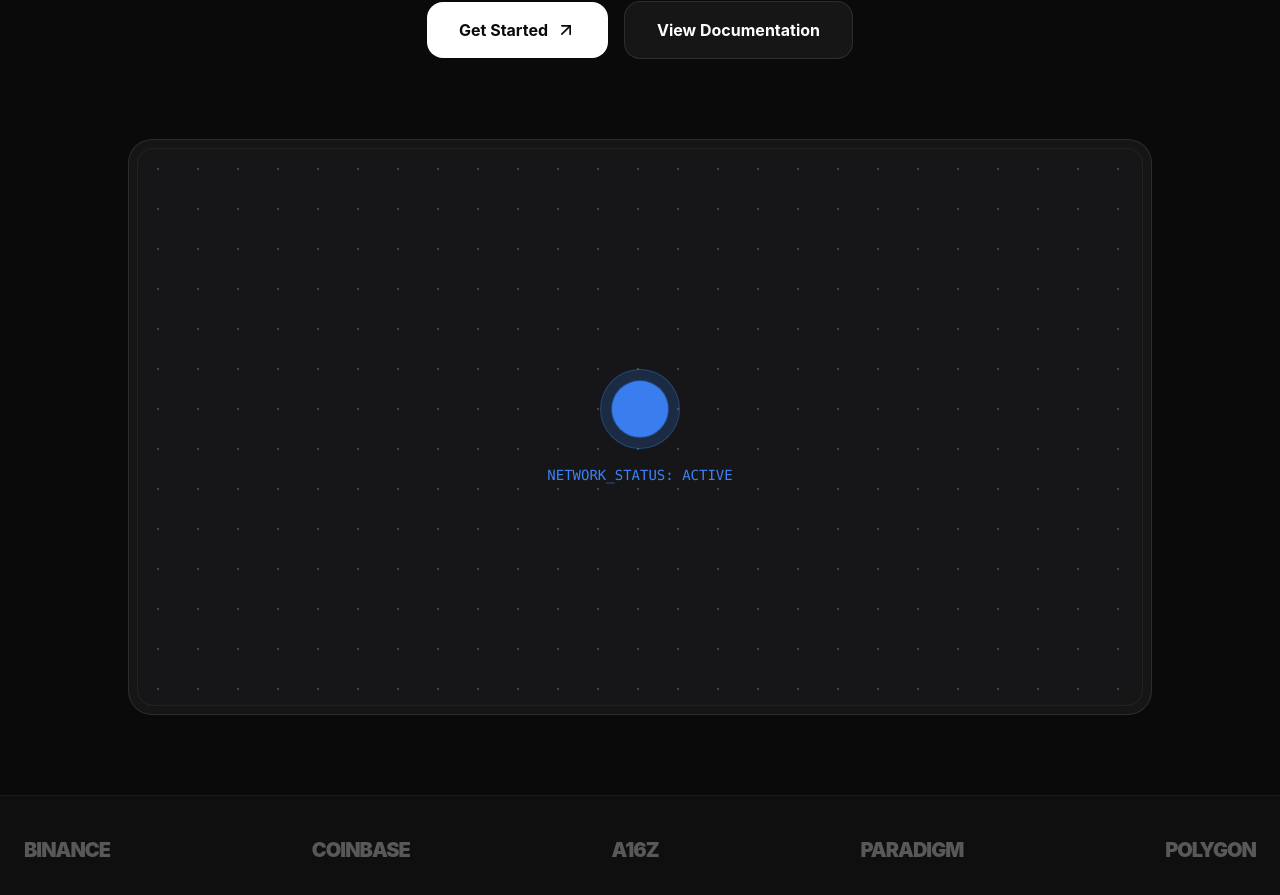
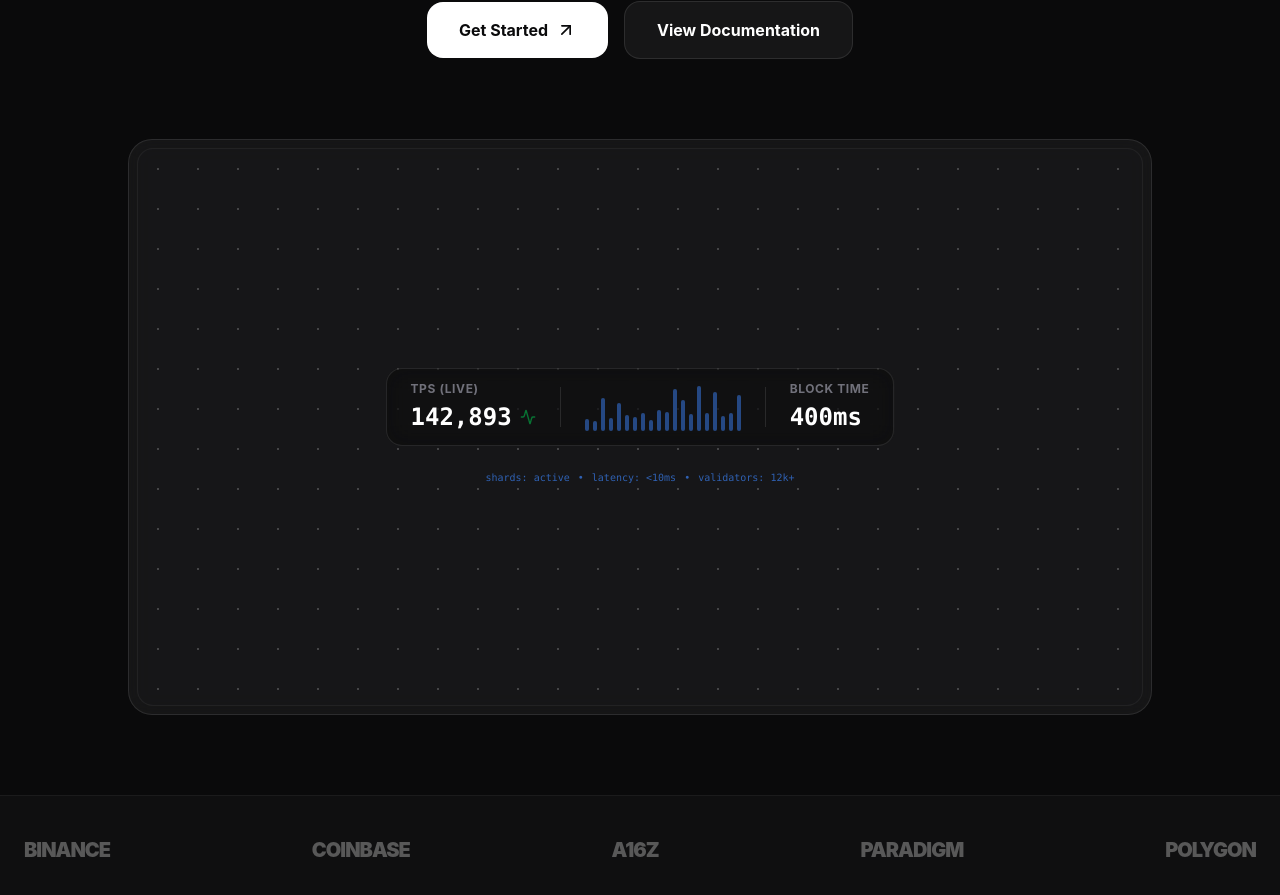
Before and after one commit to christian759/holo, a React (Vite) app: page / in a window 1280 px wide. Shown: the part 631-1526 px from the top of the page. Built offline with nearby package versions, Linux system fonts and the light colour scheme.

Commit message:
Add live network status UI to Hero component
Introduces a dynamic NetworkStatus bar and TPS/Block Time display to the Hero component, replacing the previous static network status. Removes inline style injection and enhances the visual feedback for network activity.

```diff
--- a/src/components/Hero.tsx
+++ b/src/components/Hero.tsx
@@ -1,5 +1,31 @@
 import { motion } from 'framer-motion';
-import { ArrowUpRight } from 'lucide-react';
+import { ArrowUpRight, Activity } from 'lucide-react';
+import { useEffect, useState } from 'react';
+
+const NetworkStatus = () => {
+    const [bars, setBars] = useState<number[]>(new Array(20).fill(10));
+
+    useEffect(() => {
+        const interval = setInterval(() => {
+            setBars(prev => prev.map(() => Math.floor(Math.random() * 40) + 10));
+        }, 100);
+        return () => clearInterval(interval);
+    }, []);
+
+    return (
+        <div className="flex items-end gap-1 h-12">
+            {bars.map((height, i) => (
+                <motion.div
+                    key={i}
+                    initial={{ height: 10 }}
+                    animate={{ height }}
+                    transition={{ duration: 0.1 }}
+                    className="w-1 bg-accent-blue/50 rounded-full"
+                />
+            ))}
+        </div>
+    );
+};
 
 const Hero = () => {
     return (
@@ -49,15 +75,34 @@ const Hero = () => {
                 transition={{ delay: 0.4, duration: 1 }}
                 className="mt-20 relative w-full max-w-5xl aspect-video rounded-3xl overflow-hidden glass-morphism p-2"
             >
-                <div className="w-full h-full bg-zinc-900/50 rounded-2xl border border-white/5 flex items-center justify-center relative overflow-hidden">
+                <div className="w-full h-full bg-zinc-900/50 rounded-2xl border border-white/5 flex flex-col items-center justify-center relative overflow-hidden group">
                     {/* Decorative tech grid overlay */}
-                    <div className="absolute inset-0 opacity-20" style={{ backgroundImage: 'radial-gradient(circle, #ffffff 1px, transparent 1px)', backgroundSize: '40px 40px' }} />
+                    <div className="absolute inset-0 opacity-20 group-hover:opacity-30 transition-opacity duration-500" style={{ backgroundImage: 'radial-gradient(circle, #ffffff 1px, transparent 1px)', backgroundSize: '40px 40px' }} />
 
-                    <div className="z-10 text-center">
-                        <div className="w-20 h-20 bg-accent-blue/20 rounded-full flex items-center justify-center mx-auto mb-4 border border-accent-blue/30">
-                            <div className="w-12 h-12 bg-accent-blue rounded-full scale-animation" />
+                    <div className="z-10 flex flex-col items-center gap-6">
+                        <div className="px-6 py-3 bg-black/40 backdrop-blur-md rounded-2xl border border-white/10 flex items-center gap-6">
+                            <div className="text-left">
+                                <div className="text-xs text-zinc-500 font-bold uppercase tracking-wider mb-1">TPS (Live)</div>
+                                <div className="text-2xl font-mono font-bold text-white flex items-center gap-2">
+                                    142,893 <Activity size={16} className="text-green-500 animate-pulse" />
+                                </div>
+                            </div>
+                            <div className="h-10 w-px bg-white/10" />
+                            <NetworkStatus />
+                            <div className="h-10 w-px bg-white/10" />
+                            <div className="text-left">
+                                <div className="text-xs text-zinc-500 font-bold uppercase tracking-wider mb-1">Block Time</div>
+                                <div className="text-2xl font-mono font-bold text-white">400ms</div>
+                            </div>
                         </div>
-                        <p className="text-sm font-mono text-accent-blue">NETWORK_STATUS: ACTIVE</p>
+
+                        <div className="flex gap-2 text-[10px] font-mono text-accent-blue/70">
+                            <span>shards: active</span>
+                            <span>•</span>
+                            <span>latency: &lt;10ms</span>
+                            <span>•</span>
+                            <span>validators: 12k+</span>
+                        </div>
                     </div>
                 </div>
             </motion.div>
@@ -66,16 +111,3 @@ const Hero = () => {
 };
 
 export default Hero;
-
-const style = document.createElement('style');
-style.textContent = `
-  @keyframes scale-animation {
-    0% { transform: scale(1); opacity: 0.5; }
-    50% { transform: scale(1.2); opacity: 1; }
-    100% { transform: scale(1); opacity: 0.5; }
-  }
-  .scale-animation {
-    animation: scale-animation 2s infinite ease-in-out;
-  }
-`;
-document.head.appendChild(style);
```
